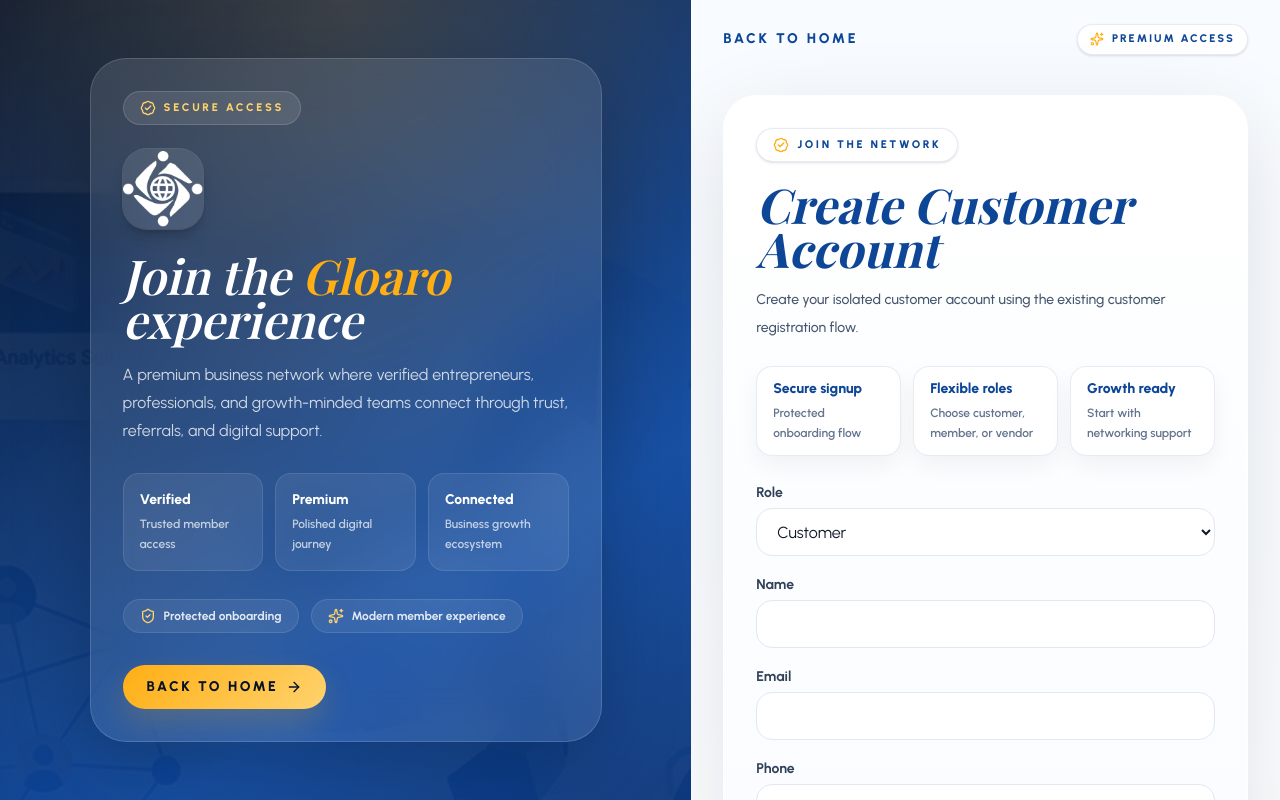
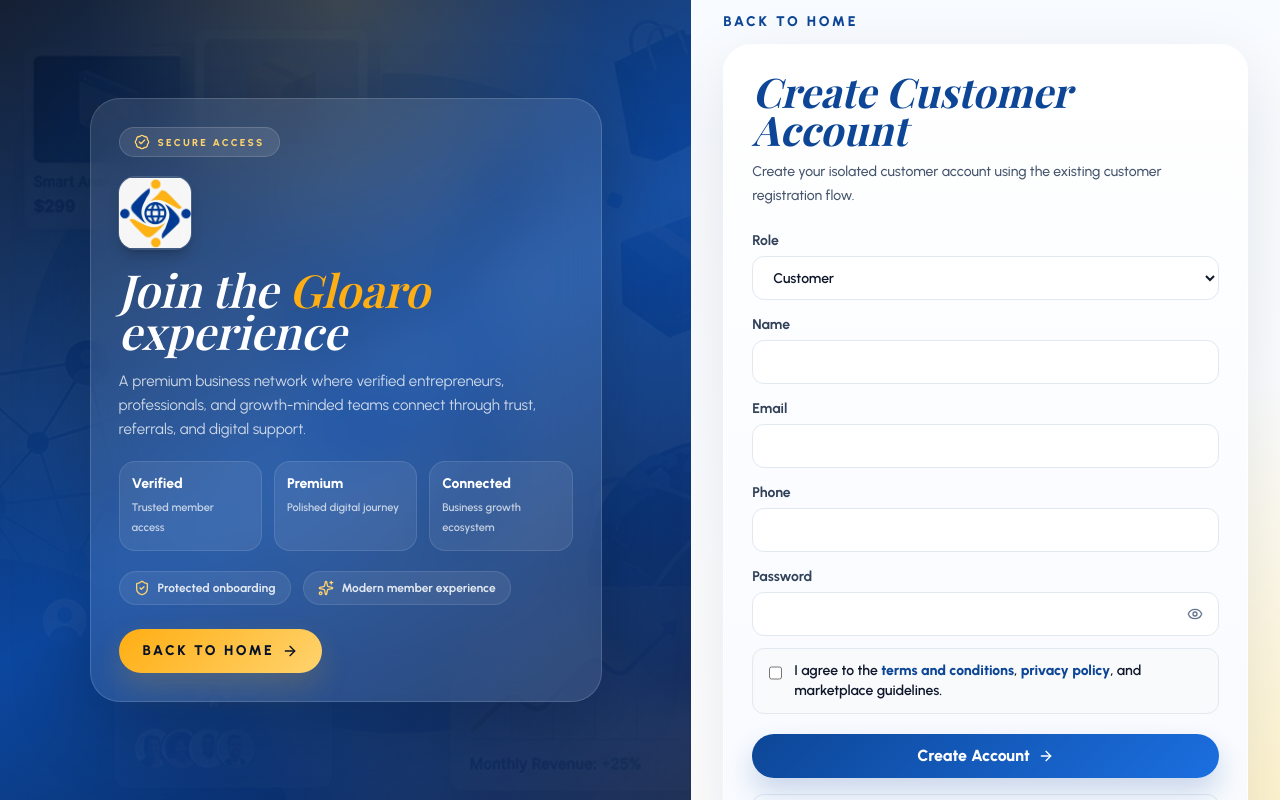
Before and after one commit to infogloaro/gloaro_com, a React (Vite) app: page /register in a window 1280 px wide. Shown: the top 800 px of the page. Built offline with nearby package versions, Linux system fonts and the light colour scheme; a web font is replaced by a local one.

Commit message:
cors error solved and register login page ui enhancement

```diff
--- a/src/pages/Home.jsx
+++ b/src/pages/Home.jsx
@@ -1,7 +1,7 @@
 import { useCallback, useEffect, useRef, useState } from 'react'
 import BusinessCategories from '../components/common/BusinessCategories'
 import { ArrowRight, BadgeCheck, CalendarDays, ChevronDown, Clock3, Mail, MapPin, PhoneCall, ShieldCheck, Sparkles, ShoppingBag, ShoppingCart, Store, Ticket, UserRound, UsersRound } from 'lucide-react'
-import heroNetworkIcon from '../assets/hero_net_icon.png'
+import heroNetworkIcon from '../assets/signup_logo.png'
 import heroBackground from '../assets/herobg-1.png'
 import businessImage from '../assets/business_img.png'
 import benefitImage1 from '../assets/img1.png'
--- a/src/pages/auth/AuthLayout.jsx
+++ b/src/pages/auth/AuthLayout.jsx
@@ -6,50 +6,50 @@
 
 export default function AuthLayout() {
   return (
-    <main className="min-h-screen bg-[radial-gradient(circle_at_top_left,#dceafe_0,transparent_32%),radial-gradient(circle_at_bottom_right,#fff4ce_0,transparent_28%),linear-gradient(180deg,#f8fbff,#ffffff)] font-urbanist text-[#101827] lg:grid lg:grid-cols-[1.08fr_0.92fr]">
-      <section className="relative hidden min-h-screen overflow-hidden bg-[linear-gradient(145deg,#071226_0%,#0b469e_52%,#081a43_100%)] lg:block">
+    <main className="min-h-screen bg-[radial-gradient(circle_at_top_left,#dceafe_0,transparent_32%),radial-gradient(circle_at_bottom_right,#fff4ce_0,transparent_28%),linear-gradient(180deg,#f8fbff,#ffffff)] font-urbanist text-[#101827] lg:grid lg:h-screen lg:grid-cols-[1.08fr_0.92fr] lg:overflow-hidden">
+      <section className="relative hidden min-h-screen overflow-hidden bg-[linear-gradient(145deg,#071226_0%,#0b469e_52%,#081a43_100%)] lg:block lg:min-h-0">
         <img src={signupImage} alt="Gloaro workspace" className="absolute inset-0 h-full w-full object-cover opacity-25 mix-blend-screen" />
         <div className="absolute inset-0 bg-[radial-gradient(circle_at_top,rgba(255,174,19,0.16),transparent_30%),radial-gradient(circle_at_bottom_right,rgba(255,255,255,0.06),transparent_28%)]" />
 
-        <div className="relative flex min-h-screen items-center justify-center px-10 py-12">
-          <div className="relative max-w-lg rounded-[36px] border border-white/15 bg-white/10 p-8 text-white shadow-[0_24px_80px_rgba(0,0,0,0.24)] backdrop-blur-xl">
-            <div className="inline-flex items-center gap-2 rounded-full border border-white/15 bg-white/10 px-4 py-2 text-[11px] font-black uppercase tracking-[0.24em] text-[#ffd36e]">
+        <div className="relative flex h-full min-h-screen items-center justify-center px-8 py-6 lg:min-h-0">
+          <div className="relative max-w-lg rounded-[30px] border border-white/15 bg-white/10 p-6 text-white shadow-[0_24px_80px_rgba(0,0,0,0.24)] backdrop-blur-xl xl:p-7">
+            <div className="inline-flex items-center gap-2 rounded-full border border-white/15 bg-white/10 px-3.5 py-1.5 text-[10px] font-black uppercase tracking-[0.22em] text-[#ffd36e]">
               <BadgeCheck className="h-4 w-4" />
               Secure access
             </div>
-            <img src={signupLogo} alt="Gloaro" className="mt-6 h-20 w-20 rounded-3xl bg-white/10 object-contain shadow-lg shadow-black/20 ring-1 ring-white/15" />
-            <h1 className="mt-6 font-playfair text-5xl font-semibold italic leading-[0.92]">
+            <img src={signupLogo} alt="Gloaro" className="mt-5 h-16 w-16 rounded-2xl bg-white/10 object-contain shadow-lg shadow-black/20 ring-1 ring-white/15 xl:h-[4.5rem] xl:w-[4.5rem]" />
+            <h1 className="mt-5 font-playfair text-4xl font-semibold italic leading-[0.92] xl:text-[2.85rem]">
               Join the <span className="text-[#ffae13]">Gloaro</span> experience
             </h1>
-            <p className="mt-5 max-w-md text-base leading-7 text-white/78">
+            <p className="mt-4 max-w-md text-sm leading-6 text-white/78 xl:text-[15px]">
               A premium business network where verified entrepreneurs, professionals, and growth-minded teams connect through trust, referrals, and digital support.
             </p>
 
-            <div className="mt-7 grid gap-3 sm:grid-cols-3">
+            <div className="mt-5 grid gap-3 sm:grid-cols-3">
               {[
                 ['Verified', 'Trusted member access'],
                 ['Premium', 'Polished digital journey'],
                 ['Connected', 'Business growth ecosystem'],
               ].map(([title, text]) => (
-                <div key={title} className="rounded-2xl border border-white/10 bg-white/8 p-4">
+                <div key={title} className="rounded-2xl border border-white/10 bg-white/8 p-3">
                   <p className="text-sm font-extrabold text-white">{title}</p>
-                  <p className="mt-1 text-xs font-semibold leading-5 text-white/70">{text}</p>
+                  <p className="mt-1 text-[11px] font-semibold leading-5 text-white/70">{text}</p>
                 </div>
               ))}
             </div>
 
-            <div className="mt-7 flex flex-wrap items-center gap-3">
-              <div className="inline-flex items-center gap-2 rounded-full border border-white/10 bg-white/8 px-4 py-2 text-xs font-bold text-white/85">
+            <div className="mt-5 flex flex-wrap items-center gap-3">
+              <div className="inline-flex items-center gap-2 rounded-full border border-white/10 bg-white/8 px-3.5 py-2 text-xs font-bold text-white/85">
                 <ShieldCheck className="h-4 w-4 text-[#ffd36e]" />
                 Protected onboarding
               </div>
-              <div className="inline-flex items-center gap-2 rounded-full border border-white/10 bg-white/8 px-4 py-2 text-xs font-bold text-white/85">
+              <div className="inline-flex items-center gap-2 rounded-full border border-white/10 bg-white/8 px-3.5 py-2 text-xs font-bold text-white/85">
                 <Sparkles className="h-4 w-4 text-[#ffd36e]" />
                 Modern member experience
               </div>
             </div>
 
-            <a href="/" className="mt-8 inline-flex items-center gap-2 rounded-full bg-[linear-gradient(135deg,#ffae13,#ffd36e)] px-6 py-3 text-sm font-black uppercase tracking-[0.18em] text-[#071226] shadow-[0_14px_30px_rgba(255,174,19,0.18)] transition duration-300 hover:-translate-y-0.5">
+            <a href="/" className="mt-6 inline-flex items-center gap-2 rounded-full bg-[linear-gradient(135deg,#ffae13,#ffd36e)] px-6 py-3 text-sm font-black uppercase tracking-[0.18em] text-[#071226] shadow-[0_14px_30px_rgba(255,174,19,0.18)] transition duration-300 hover:-translate-y-0.5">
               Back to home
               <ArrowRight className="h-4 w-4" />
             </a>
@@ -57,18 +57,18 @@
         </div>
       </section>
 
-      <section className="flex min-h-screen flex-col px-4 py-6 sm:px-6 lg:px-8">
+      <section className="flex min-h-screen flex-col px-4 py-5 sm:px-6 lg:min-h-0 lg:px-8 lg:py-3">
         <div className="mx-auto flex w-full max-w-[620px] items-center justify-between">
           <Link to="/" className="text-sm font-black uppercase tracking-[0.2em] text-[#0d4697] transition hover:text-[#082e70]">
             Back to home
           </Link>
-          <span className="inline-flex items-center gap-2 rounded-full border border-[#0d4697]/10 bg-white px-3 py-1.5 text-[11px] font-black uppercase tracking-[0.18em] text-[#0d4697] shadow-sm">
+          {/* <span className="inline-flex items-center gap-2 rounded-full border border-[#0d4697]/10 bg-white px-3 py-1.5 text-[11px] font-black uppercase tracking-[0.18em] text-[#0d4697] shadow-sm">
             <Sparkles className="h-3.5 w-3.5 text-[#ffae13]" />
             Premium access
-          </span>
+          </span> */}
         </div>
 
-        <div className="mx-auto flex w-full max-w-[620px] flex-1 items-center py-6 sm:py-10">
+        <div className="mx-auto flex w-full max-w-[620px] flex-1 items-center py-5 sm:py-8 lg:py-3">
           <motion.div
             initial={{ opacity: 0, y: 18 }}
             animate={{ opacity: 1, y: 0 }}
--- a/src/pages/auth/Register.jsx
+++ b/src/pages/auth/Register.jsx
@@ -128,18 +128,18 @@
       initial={{ opacity: 0, y: 18 }}
       animate={{ opacity: 1, y: 0 }}
       transition={{ duration: 0.35, ease: [0.22, 1, 0.36, 1] }}
-      className="w-full overflow-hidden rounded-[34px] border border-white/70 bg-[linear-gradient(180deg,rgba(255,255,255,0.98),rgba(247,250,255,0.98))] p-6 shadow-[0_28px_90px_rgba(15,23,42,.12)] sm:p-8"
+      className="w-full overflow-hidden rounded-[28px] border border-white/70 bg-[linear-gradient(180deg,rgba(255,255,255,0.98),rgba(247,250,255,0.98))] p-5 shadow-[0_24px_70px_rgba(15,23,42,.11)] sm:p-6 lg:p-7"
     >
-      <div className="inline-flex items-center gap-2 rounded-full border border-[#0d4697]/10 bg-white px-4 py-2 text-[11px] font-black uppercase tracking-[0.24em] text-[#0d4697] shadow-sm">
+      {/* <div className="inline-flex items-center gap-2 rounded-full border border-[#0d4697]/10 bg-white px-4 py-2 text-[11px] font-black uppercase tracking-[0.24em] text-[#0d4697] shadow-sm">
         <BadgeCheck className="h-4 w-4 text-[#ffae13]" />
         Join the network
-      </div>
-      <h2 className="mt-5 font-playfair text-4xl font-bold italic leading-[0.92] text-[#0d4697] sm:text-5xl">
+      </div> */}
+      <h2 className="font-playfair text-3xl font-bold italic leading-[0.92] text-[#0d4697] sm:text-4xl lg:text-[2.55rem]">
         {title}
       </h2>
-      <p className="mt-4 max-w-md text-sm font-medium leading-7 text-slate-600">{roleDescription}</p>
+      <p className="mt-3 max-w-md text-sm font-medium leading-6 text-slate-600">{roleDescription}</p>
 
-      <div className="mt-6 grid gap-3 sm:grid-cols-3">
+      {/* <div className="mt-6 grid gap-3 sm:grid-cols-3">
         {[
           ['Secure signup', 'Protected onboarding flow'],
           ['Flexible roles', 'Choose customer, member, or vendor'],
@@ -150,14 +150,14 @@
             <p className="mt-1 text-xs font-semibold leading-5 text-slate-500">{text}</p>
           </div>
         ))}
-      </div>
+      </div> */}
 
-      <div className="mt-6 space-y-4">
+      <div className="mt-5 space-y-3">
         <FormField label="Role">
           <select
             value={role}
             onChange={(event) => handleRoleChange(event.target.value)}
-            className="h-12 w-full rounded-2xl border border-slate-200 bg-white px-4 outline-none transition focus:border-[#0d4697] focus:ring-4 focus:ring-[#0d4697]/10"
+            className="h-11 w-full rounded-xl border border-slate-200 bg-white px-4 text-sm font-semibold outline-none transition focus:border-[#0d4697] focus:ring-4 focus:ring-[#0d4697]/10"
           >
             {REGISTER_ROLES.map((option) => (
               <option key={option.value} value={option.value}>{option.label}</option>
@@ -173,7 +173,7 @@
               nameField.onChange(event)
             }}
             autoComplete="name"
-            className="h-12 w-full rounded-2xl border border-slate-200 bg-white px-4 outline-none transition placeholder:text-slate-400 focus:border-[#0d4697] focus:ring-4 focus:ring-[#0d4697]/10"
+            className="h-11 w-full rounded-xl border border-slate-200 bg-white px-4 text-sm font-semibold outline-none transition placeholder:text-slate-400 focus:border-[#0d4697] focus:ring-4 focus:ring-[#0d4697]/10"
           />
         </FormField>
 
@@ -181,7 +181,7 @@
           <input
             {...register('email', { required: 'Email is required' })}
             type="email"
-            className="h-12 w-full rounded-2xl border border-slate-200 bg-white px-4 outline-none transition placeholder:text-slate-400 focus:border-[#0d4697] focus:ring-4 focus:ring-[#0d4697]/10"
+            className="h-11 w-full rounded-xl border border-slate-200 bg-white px-4 text-sm font-semibold outline-none transition placeholder:text-slate-400 focus:border-[#0d4697] focus:ring-4 focus:ring-[#0d4697]/10"
           />
         </FormField>
 
@@ -196,7 +196,7 @@
             inputMode="numeric"
             maxLength={10}
             autoComplete="tel"
-            className="h-12 w-full rounded-2xl border border-slate-200 bg-white px-4 outline-none transition placeholder:text-slate-400 focus:border-[#0d4697] focus:ring-4 focus:ring-[#0d4697]/10"
+            className="h-11 w-full rounded-xl border border-slate-200 bg-white px-4 text-sm font-semibold outline-none transition placeholder:text-slate-400 focus:border-[#0d4697] focus:ring-4 focus:ring-[#0d4697]/10"
           />
         </FormField>
 
@@ -208,7 +208,7 @@
                 minLength: { value: 8, message: 'Minimum 8 characters' },
               })}
               type={showPassword ? 'text' : 'password'}
-              className="h-12 w-full rounded-2xl border border-slate-200 bg-white px-4 pr-12 outline-none transition placeholder:text-slate-400 focus:border-[#0d4697] focus:ring-4 focus:ring-[#0d4697]/10"
+              className="h-11 w-full rounded-xl border border-slate-200 bg-white px-4 pr-12 text-sm font-semibold outline-none transition placeholder:text-slate-400 focus:border-[#0d4697] focus:ring-4 focus:ring-[#0d4697]/10"
             />
             <button
               type="button"
@@ -221,7 +221,7 @@
           </div>
         </FormField>
 
-        <label className="flex items-start gap-3 rounded-2xl border border-slate-200 bg-slate-50 px-4 py-4 text-sm font-semibold text-slate-600">
+        <label className="flex items-start gap-3 rounded-xl border border-slate-200 bg-slate-50 px-4 py-3 text-sm font-semibold leading-5 text-slate-600">
           <input
             type="checkbox"
             {...register('termsAccepted', { required: 'Please accept the terms and conditions' })}
@@ -249,13 +249,13 @@
                 value={referralCode}
                 onChange={(event) => setReferralCode(event.target.value)}
                 placeholder="e.g. GLR-REF-000245"
-                className="h-12 flex-1 rounded-2xl border border-slate-200 bg-white px-4 outline-none font-bold text-slate-800 transition placeholder:text-slate-400 focus:border-[#0d4697] focus:ring-4 focus:ring-[#0d4697]/10"
+                className="h-11 flex-1 rounded-xl border border-slate-200 bg-white px-4 text-sm font-bold text-slate-800 outline-none transition placeholder:text-slate-400 focus:border-[#0d4697] focus:ring-4 focus:ring-[#0d4697]/10"
               />
               <button
                 type="button"
                 onClick={handleValidateReferral}
                 disabled={validatingCode}
-                className="h-12 shrink-0 rounded-full bg-[linear-gradient(135deg,#0d4697,#1b6fe0)] px-4 text-xs font-extrabold text-white shadow-[0_12px_26px_rgba(13,70,151,0.18)] transition duration-300 hover:-translate-y-0.5 disabled:translate-y-0 disabled:opacity-60"
+                className="h-11 shrink-0 rounded-full bg-[linear-gradient(135deg,#0d4697,#1b6fe0)] px-4 text-xs font-extrabold text-white shadow-[0_12px_26px_rgba(13,70,151,0.18)] transition duration-300 hover:-translate-y-0.5 disabled:translate-y-0 disabled:opacity-60"
               >
                 {validatingCode ? 'Checking...' : 'Validate'}
               </button>
@@ -280,18 +280,18 @@
 
       <button
         disabled={isSubmitting}
-        className="mt-6 inline-flex h-12 w-full items-center justify-center gap-2 rounded-full bg-[linear-gradient(135deg,#0d4697,#1b6fe0)] px-5 font-extrabold text-white shadow-[0_16px_34px_rgba(13,70,151,0.22)] transition duration-300 hover:-translate-y-0.5 hover:shadow-[0_20px_42px_rgba(13,70,151,0.28)] disabled:translate-y-0 disabled:opacity-60"
+        className="mt-5 inline-flex h-11 w-full items-center justify-center gap-2 rounded-full bg-[linear-gradient(135deg,#0d4697,#1b6fe0)] px-5 font-extrabold text-white shadow-[0_14px_28px_rgba(13,70,151,0.20)] transition duration-300 hover:-translate-y-0.5 hover:shadow-[0_18px_34px_rgba(13,70,151,0.25)] disabled:translate-y-0 disabled:opacity-60"
       >
         {isSubmitting ? 'Creating...' : 'Create Account'}
         {!isSubmitting && <ArrowRight className="h-4 w-4" />}
       </button>
 
-      <div className="mt-6 rounded-2xl border border-[#0d4697]/10 bg-[#f8fbff] p-4">
-        <div className="flex items-center gap-2 text-xs font-black uppercase tracking-[0.2em] text-[#0d4697]">
+      <div className="mt-4 flex flex-wrap items-center justify-between gap-2 rounded-xl border border-[#0d4697]/10 bg-[#f8fbff] px-4 py-3">
+        <div className="flex items-center gap-2 text-[10px] font-black uppercase tracking-[0.18em] text-[#0d4697]">
           <ShieldCheck className="h-4 w-4 text-[#ffae13]" />
           Guided onboarding
         </div>
-        <p className="mt-2 text-sm font-medium leading-6 text-slate-600">
+        <p className="text-sm font-medium text-slate-600">
           Already have an account? <Link to="/login" className="font-extrabold text-[#0d4697] transition hover:text-[#082e70]">Sign in</Link>
         </p>
       </div>
```
Also changed, not shown: src/assets/signup_logo.png.
